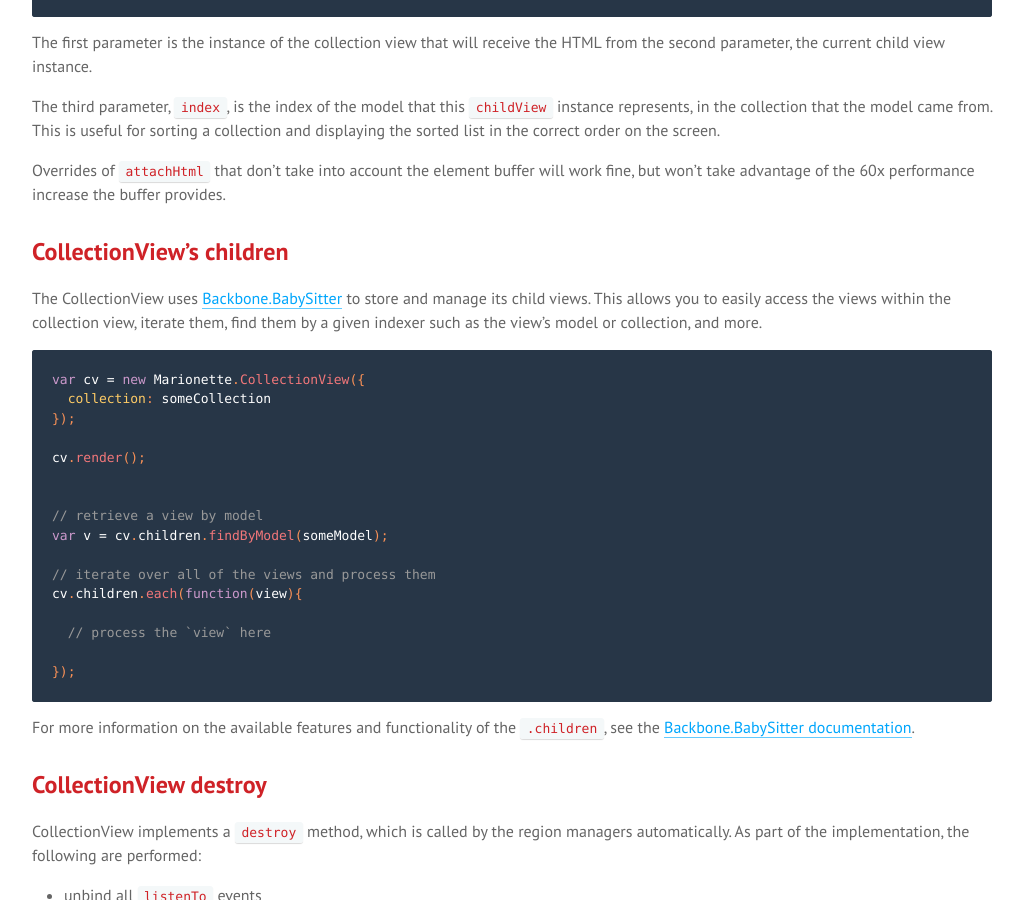
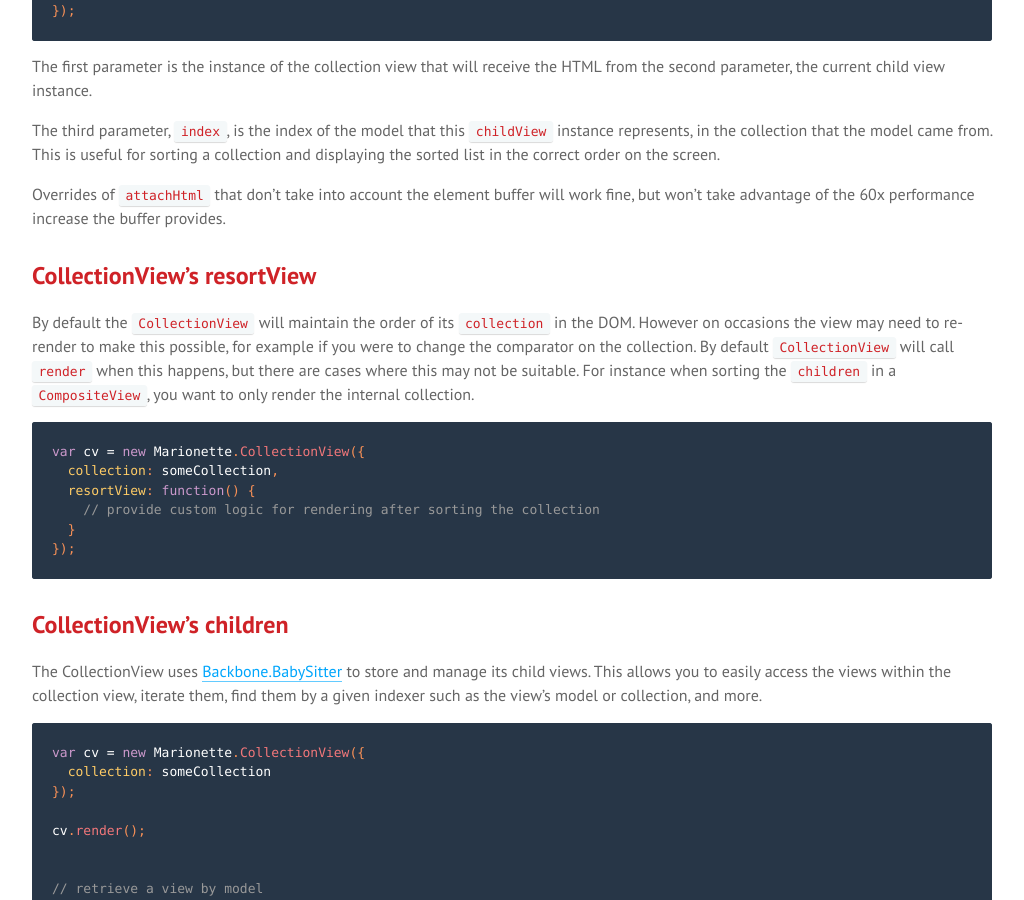
Before and after one commit to sadcitizen/marionettejs.ru, a Jekyll site: the page built from _posts/2014-03-01-collectionview.md, in a window 1280 px wide and 900 px high, scrolled down 14332 px. Shown: the whole window, without its empty margins (128-1152 px from the left). Built offline with Jekyll 4.4.1, drawn with Linux system fonts in a browser that asks for light colours; some web fonts are replaced; Markdown is read by kramdown in place of the engine named in the settings; some of the changed text lies outside the part shown.

Commit message:
update ru/CollectionView

````diff
--- a/_includes/translation/ru/marionette.collectionview.md
+++ b/_includes/translation/ru/marionette.collectionview.md
@@ -46,6 +46,7 @@ will provide features such as `onShow` callbacks, etc. Please see
 * [CollectionView: Automatic Rendering](#collectionview-automatic-rendering)
 * [CollectionView: Re-render Collection](#collectionview-re-render-collection)
 * [CollectionView's attachHtml](#collectionviews-attachhtml)
+* [CollectionView's resortView](#collectionviews-resortview)
 * [CollectionView's children](#collectionviews-children)
 * [CollectionView destroy](#collectionview-destroy)
 
@@ -735,6 +736,24 @@ Overrides of `attachHtml` that don't take into account the element
 buffer will work fine, but won't take advantage of the 60x performance
 increase the buffer provides.
 
+## CollectionView's resortView
+
+By default the `CollectionView` will maintain the order of its `collection`
+in the DOM. However on occasions the view may need to re-render to make this
+possible, for example if you were to change the comparator on the collection.
+By default `CollectionView` will call `render` when this happens, but there are
+cases where this may not be suitable. For instance when sorting the `children`
+in a `CompositeView`, you want to only render the internal collection.
+
+```js
+var cv = new Marionette.CollectionView({
+  collection: someCollection,
+  resortView: function() {
+    // provide custom logic for rendering after sorting the collection
+  }
+});
+```
+
 ## CollectionView's children
 
 The CollectionView uses [Backbone.BabySitter](https://github.com/marionettejs/backbone.babysitter)
````
